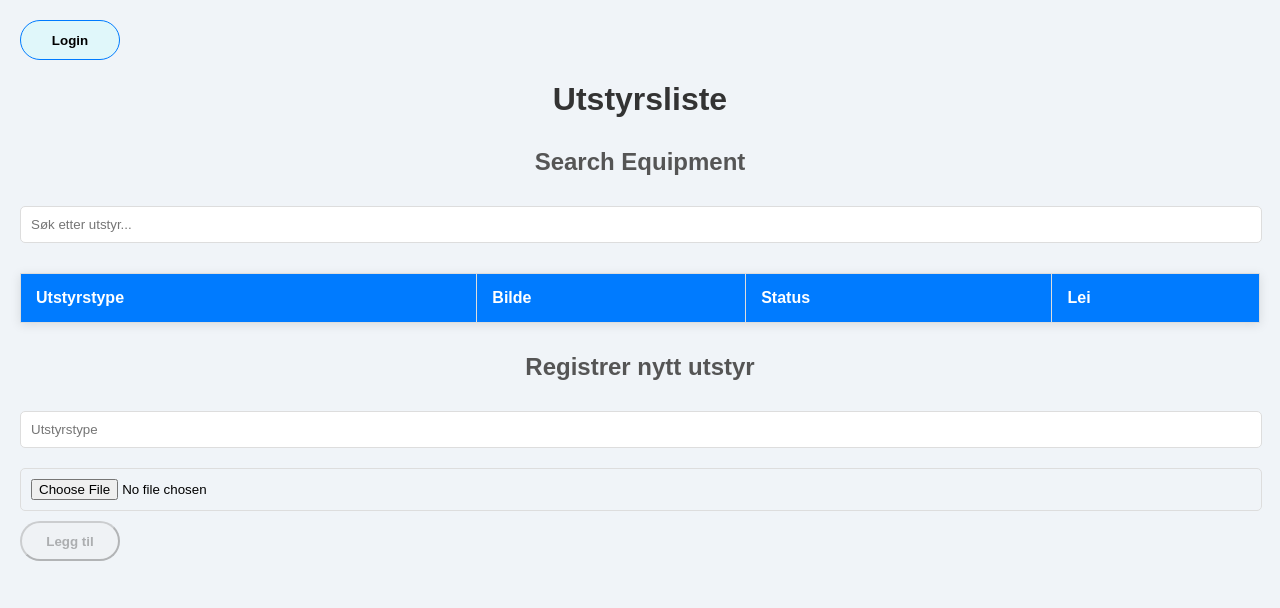
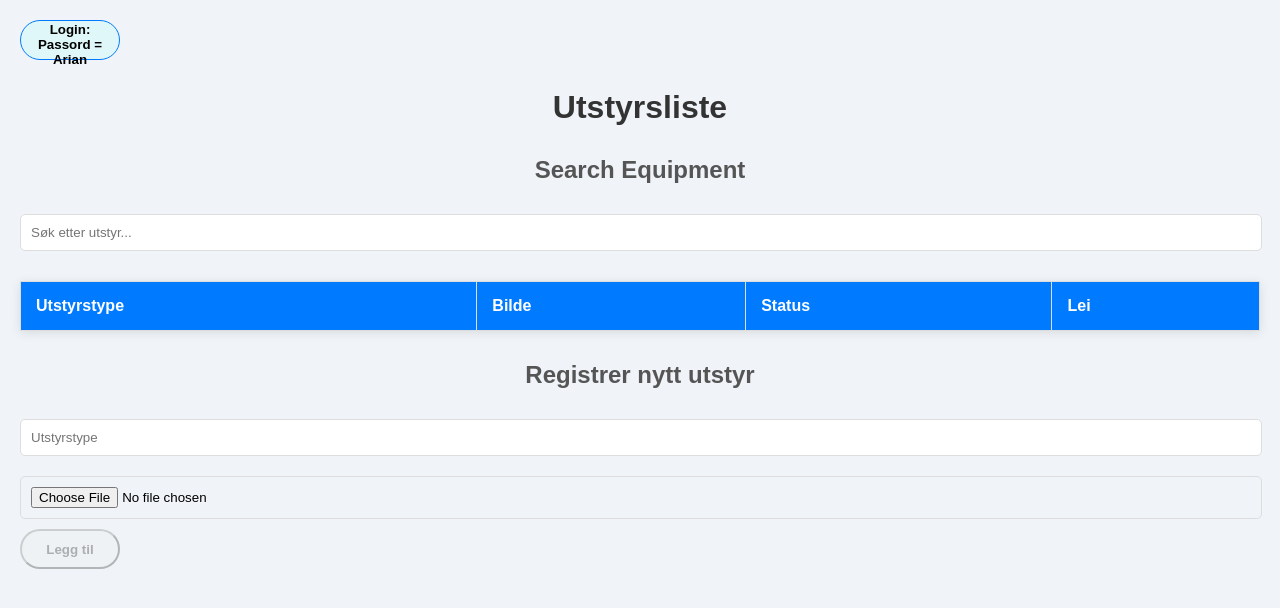
Before and after one commit to arhea502/lagersystem, a plain HTML site: page kode/index.html in a window 1280 px wide. Drawn offline with Linux system fonts and the light colour scheme.

Commit message:
added visible password

```diff
--- a/kode/index.html
+++ b/kode/index.html
@@ -8,7 +8,7 @@
 </head>
 <body>
 
-    <button id="loginButton" class="loginbutton">Login</button>
+    <button id="loginButton" class="loginbutton">Login:  Passord = Arian</button>
 
 
 
```
Also changed, not shown: kode/script.js (line endings or trailing spaces).
